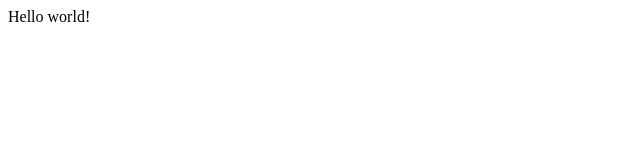
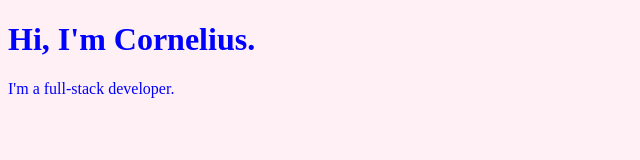
Before and after one commit to Corneeltron/im-cornelius, a Gatsby site: page / in a window 1280 px wide. Shown: the whole page, without its empty margins (0-640 px from the left). Built offline with nearby package versions, Linux system fonts and the light colour scheme; Gatsby itself is replaced by a stand-in of ours.

Commit message:
Added components and styles

```diff
--- /dev/null
+++ b/gatsby-browser.js
@@ -0,0 +1 @@
+import "./src/styles/global.css";
--- /dev/null
+++ b/src/components/header.js
@@ -0,0 +1,3 @@
+import React from "react";
+
+export default props => <h1>{props.headerText}</h1>
--- a/src/pages/index.js
+++ b/src/pages/index.js
@@ -1,3 +1,8 @@
 import React from "react"
 
-export default () => <div>Hello world!</div>
+export default () => (
+	<div style={{ color: `blue` }}>
+	<h1>Hi, I'm Cornelius.</h1>
+	<p>I'm a full-stack developer.</p>
+	</div>
+)
--- /dev/null
+++ b/src/styles/global.css
@@ -0,0 +1,3 @@
+html {
+  background-color: lavenderblush;
+}
```
Also changed, not shown: src/pages/about.js (added, +9 -0 lines).
